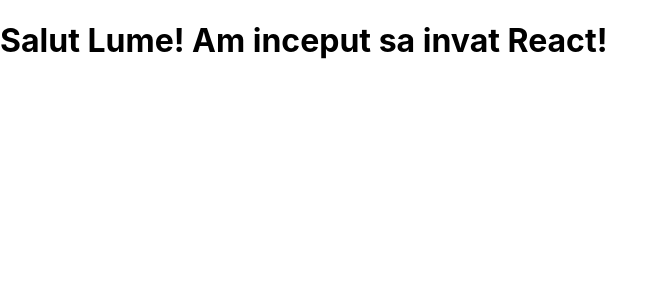
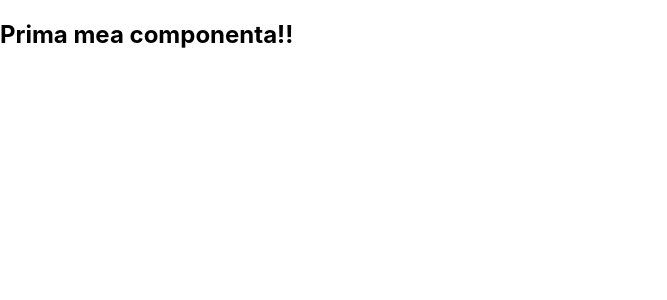
Before and after one commit to vaidanicu/react-invatare-pas-cu-pas, a React (Create React App) app: page / in a window 1280 px wide. Shown: the top 300 px of the page, without its empty margins (0-667 px from the left). Built offline with nearby package versions, Linux system fonts and the light colour scheme.

Commit message:
Prima mea componenta

```diff
--- a/src/App.js
+++ b/src/App.js
@@ -1,7 +1,9 @@
+import Greeting from "./components/Greeting";
+
 function App() {
   return (
     <div>
-      <h1>Salut Lume! Am inceput sa invat React!</h1>
+      <Greeting />
     </div>
   );
 }
--- /dev/null
+++ b/src/components/Greeting.js
@@ -0,0 +1,5 @@
+function Greeting() {
+  return <h2>Prima mea componenta!!</h2>;
+}
+
+export default Greeting;
```
